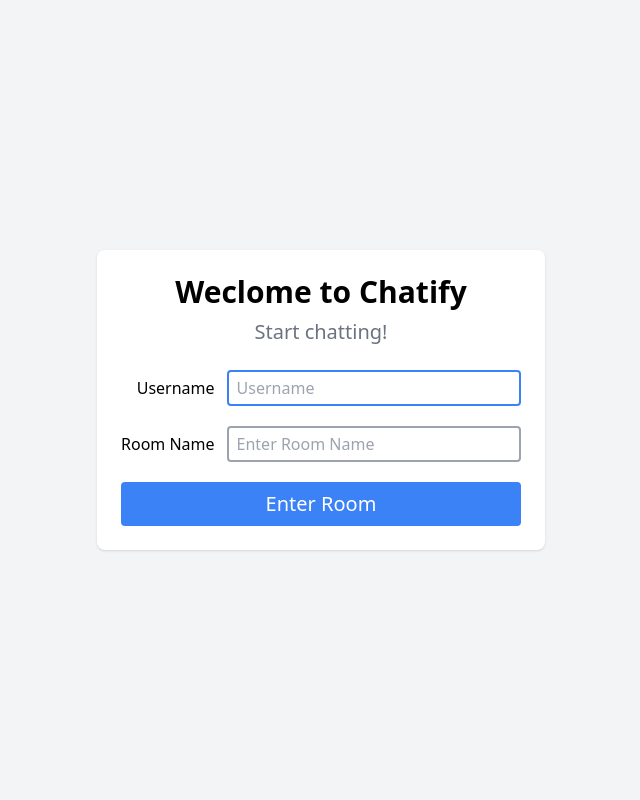
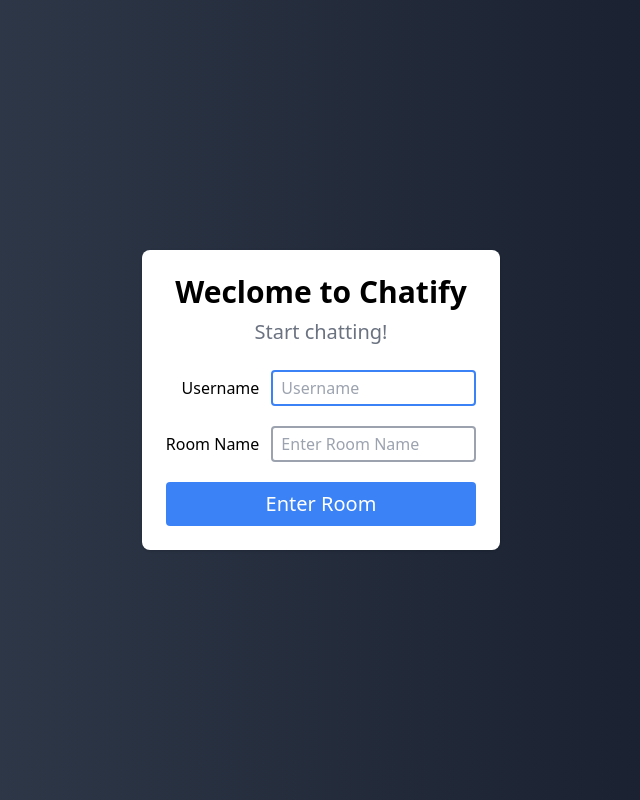
Before and after one commit to szgyuszi/chat-app, a React (Vite) app in the folder client/: page / in a window 1280 px wide. Shown: the whole page, without its empty margins (319-959 px from the left). Built offline with nearby package versions, Linux system fonts and the light colour scheme; no server answers.

Commit message:
refactor: fix layout in card layout

```diff
--- a/client/src/components/FSCard.tsx
+++ b/client/src/components/FSCard.tsx
@@ -6,12 +6,14 @@
 
 export function FSCard({ children }: FSCardProps) {
   return (
-    <div className="flex justify-center items-center min-h-screen bg-gray-100">
-      <div className="max-w-md w-full">{children}</div>
+    <div className="flex justify-center items-center min-h-screen bg-gradient-to-r from-gray-700 to-gray-900 ">
+      <div className="w-[28%]">{children}</div>
     </div>
   );
 }
 
 FSCard.Body = function ({ children }: FSCardProps) {
-  return <div className="shadow bg-white p-6 rounded-lg">{children}</div>;
+  return (
+    <div className="shadow bg-white p-6 rounded-lg w-full">{children}</div>
+  );
 };
```
